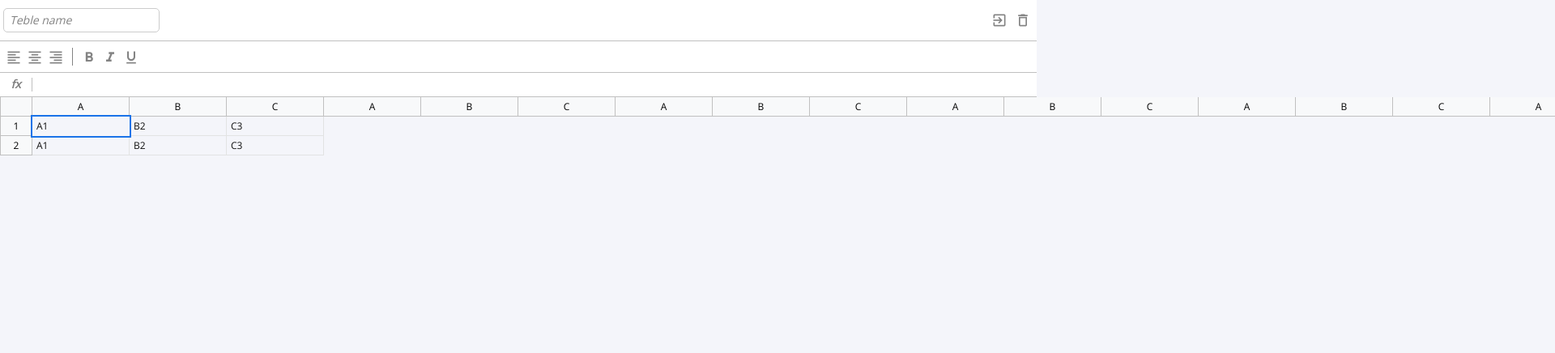
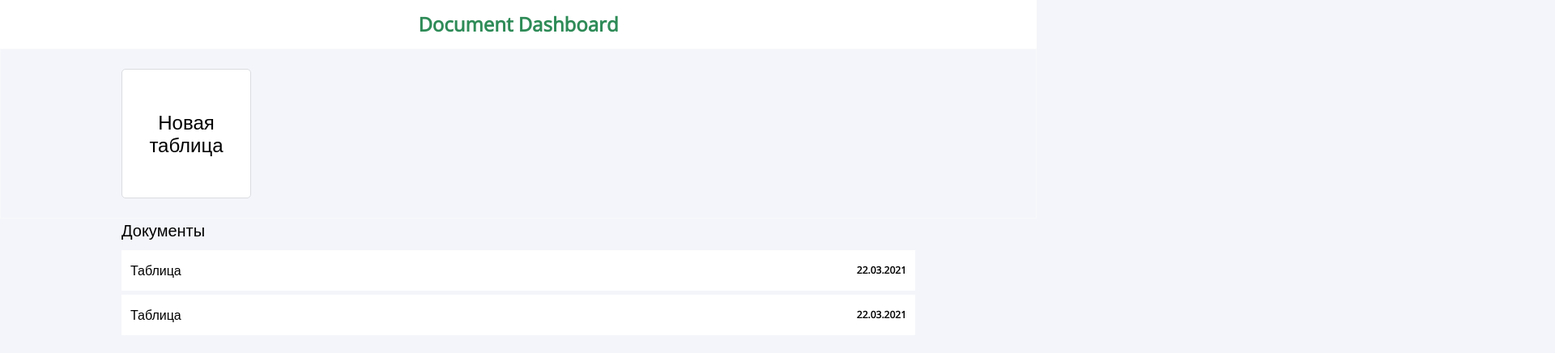
Before and after one commit to lazuta/js, a website built with webpack: page src/index.html in a window 1280 px wide. Shown: the top 436 px of the page at 81% size, 1920 px wide, since content can reach past the window. Built offline with nearby package versions, Linux system fonts and the light colour scheme.

Commit message:
Main page style

```diff
--- a/src/index.html
+++ b/src/index.html
@@ -13,209 +13,38 @@
 </head>
 <body>
 
-  <div id="app" class="container">
+  <div id="app">
+    <div class="db">
+      <div class="db__header">
+        <h1>Document Dashboard</h1>
+      </div>
+      <div class="db__new">
+        <div class="db__view">
+          <a href="#" class="db__create">
+            Новая <br/> таблица
+          </a>
+        </div>
+      </div>
+      <div class="db__table db__view">
 
-    <div class="excel">
+        <div class="db__list-header">
+          <span>Документы</span>
+        </div>
 
-      <div class="excel__header">
-
-        <input type="text" class="input" placeholder="Teble name" maxlength="15"/>
-
-        <div>
-          <div class="button">
-            <i class="material-icons">
-              exit_to_app
-            </i>
+        <div class="db__list">
+          <div class="db__record">
+            <a href="#">Таблица</a>
+            <strong>22.03.2021</strong>
           </div>
 
-          <div class="button">
-            <i class="material-icons">
-              delete_outline
-            </i>
+          <div class="db__record">
+            <a href="#">Таблица</a>
+            <strong>22.03.2021</strong>
           </div>
         </div>
 
       </div>
-
-      <div class="excel__toolbar">
-
-        <div class="button">
-          <i class="material-icons">
-            format_align_left
-          </i>
-        </div>
-
-        <div class="button">
-          <i class="material-icons">
-            format_align_center
-          </i>
-        </div>
-
-        <div class="button">
-          <i class="material-icons">
-            format_align_right
-          </i>
-        </div>
-
-        <div class="button_group_enter"></div>
-
-        <div class="button">
-          <i class="material-icons">
-            format_bold
-          </i>
-        </div>
-
-        <div class="button">
-          <i class="material-icons">
-            format_italic
-          </i>
-        </div>
-
-        <div class="button">
-          <i class="material-icons">
-            format_underlined
-          </i>
-        </div>
-
-      </div>
-
-      <div class="excel__formula">
-
-        <div class="info">fx</div>
-        <div class="input" contenteditable="true" spellcheck="false"></div>
-
-      </div>
-
-      <div class="excel__table">
-
-        <div class="row">
-
-          <div class="row-info"></div>
-
-          <div class="row-data">
-            <div class="column">
-              A
-            </div>
-            <div class="column">
-              B
-            </div>
-            <div class="column">
-              C
-            </div>
-            <div class="column">
-              A
-            </div>
-            <div class="column">
-              B
-            </div>
-            <div class="column">
-              C
-            </div>
-            <div class="column">
-              A
-            </div>
-            <div class="column">
-              B
-            </div>
-            <div class="column">
-              C
-            </div>
-            <div class="column">
-              A
-            </div>
-            <div class="column">
-              B
-            </div>
-            <div class="column">
-              C
-            </div>
-            <div class="column">
-              A
-            </div>
-            <div class="column">
-              B
-            </div>
-            <div class="column">
-              C
-            </div>
-            <div class="column">
-              A
-            </div>
-            <div class="column">
-              B
-            </div>
-            <div class="column">
-              C
-            </div>
-            <div class="column">
-              A
-            </div>
-            <div class="column">
-              B
-            </div>
-            <div class="column">
-              C
-            </div>
-            <div class="column">
-              A
-            </div>
-            <div class="column">
-              B
-            </div>
-            <div class="column">
-              C
-            </div>
-            <div class="column">
-              A
-            </div>
-            <div class="column">
-              B
-            </div>
-            <div class="column">
-              C
-            </div>
-            <div class="column">
-              A
-            </div>
-            <div class="column">
-              B
-            </div>
-            <div class="column">
-              C
-            </div>
-
-          </div>
-
-        </div>
-
-        <div class="row">
-          <div class="row-info">
-            1
-          </div>
-
-          <div class="row-data">
-            <div class="cell selected" contenteditable="">A1</div>
-            <div class="cell" contenteditable="">B2</div>
-            <div class="cell" contenteditable="">C3</div>
-          </div>
-        </div>
-
-        <div class="row">
-          <div class="row-info">
-            2
-          </div>
-
-          <div class="row-data">
-            <div class="cell">A1</div>
-            <div class="cell">B2</div>
-            <div class="cell">C3</div>
-          </div>
-        </div>
-
-      </div>
-
     </div>
-
   </div>
 
 </body>
--- a/src/scss/_variables.scss
+++ b/src/scss/_variables.scss
@@ -1,6 +1,9 @@
 $header-height: 50px;
 $toolbar-height: 40px;
 $formula-height: 30px;
+
+$dashboard-header-height: 60px;
+$dashboard-new-height: 200px;
 
 $row-height: 24px;
 
--- /dev/null
+++ b/src/scss/dashboard.scss
@@ -0,0 +1,102 @@
+@import "variables";
+@import "mixins";
+
+.db {
+
+    &__header {
+        position: fixed;
+        left: 0;
+        right: 0;
+        top: 0;
+        background-color: white;
+        height: 50px;
+        height: $dashboard-header-height;
+        display: flex;
+        justify-content: center;
+        align-items: center;
+
+        h1 {
+            font-weight: bold;
+            color:seagreen;
+        }
+    }
+
+    &__new {
+        margin-top: $dashboard-header-height;
+        border: 1px solid $table-bg-color;
+        padding: 1.5rem;
+    }
+
+    &__create {
+        width: 160px;
+        height: 160px;
+        display: flex;
+        justify-content: center;
+        align-items: center;
+        border: 1px solid #dadce0;
+        background-color: white;
+        font-size: 1.5rem;
+        text-align: center;
+        transition: .8s;
+        color: black;
+        border-radius: 5px;
+
+        &:hover {
+            transition: .5s;
+            border: 1px solid seagreen;
+            color: seagreen;
+            cursor: pointer;
+        }
+    }
+
+    &__view {
+        width: 980px;
+        margin: 0 auto;
+    }
+
+    &__list-header {
+        padding: 3px 0px;
+
+        span {
+            font-size: 20px;
+
+        }
+    }
+
+    &__list {
+        width: 100%;
+        margin-top: 10px;
+    }
+
+    &__record {
+        width: 100%;
+        height: 50px;
+        display: flex;
+        justify-content: space-between;
+        align-items: center;
+        background-color: white;
+        padding: 5px 10px;
+        transition: .8s;
+        border: 1px solid white;
+        margin-bottom: 5px;
+
+        a {
+            font-size: 16px;
+            transition: .5s;
+            color: black;
+            font-weight: 500;
+
+            &:hover {
+                color: seagreen;
+                transition: .5s;
+            }
+        }
+
+        &:hover {
+            border: 1px solid seagreen;
+            transition: .5s;
+            cursor: pointer;
+        }
+    }
+
+}
--- a/src/scss/index.scss
+++ b/src/scss/index.scss
@@ -6,10 +6,13 @@
 @import "fromular";
 @import "table";
 
+@import "dashboard";
+
 * {
   margin: 0;
   padding: 0;
   box-sizing: border-box;
+  text-decoration: none;
 }
 
 body {
```
Also changed, not shown: src/assets/excel.html (added, +222 -0 lines).
